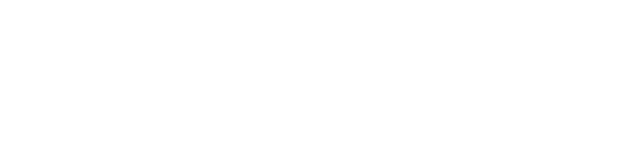
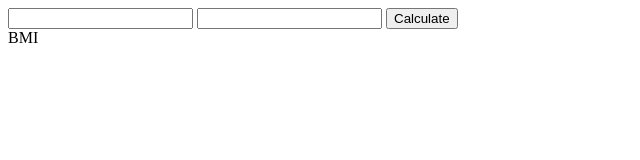
Before and after one commit to Muhammad-Ilyas-Khan/BMI-Calculator, a plain HTML site: page index.html in a window 1280 px wide. Shown: the whole page, without its empty margins (0-640 px from the left). Drawn offline with Linux system fonts and the light colour scheme.

Commit message:
add input fields and button

```diff
--- a/index.html
+++ b/index.html
@@ -8,7 +8,10 @@
     <link rel="stylesheet" href="style.css">
 </head>
 <body>
-
+    <input type="number"><label for="weight"></label>
+    <input type="number"><label for="height"></label>
+   <button>Calculate</button>
+   <div class="result">BMI</div>
 
     <script src="./script.js"></script>
 </body>
```
